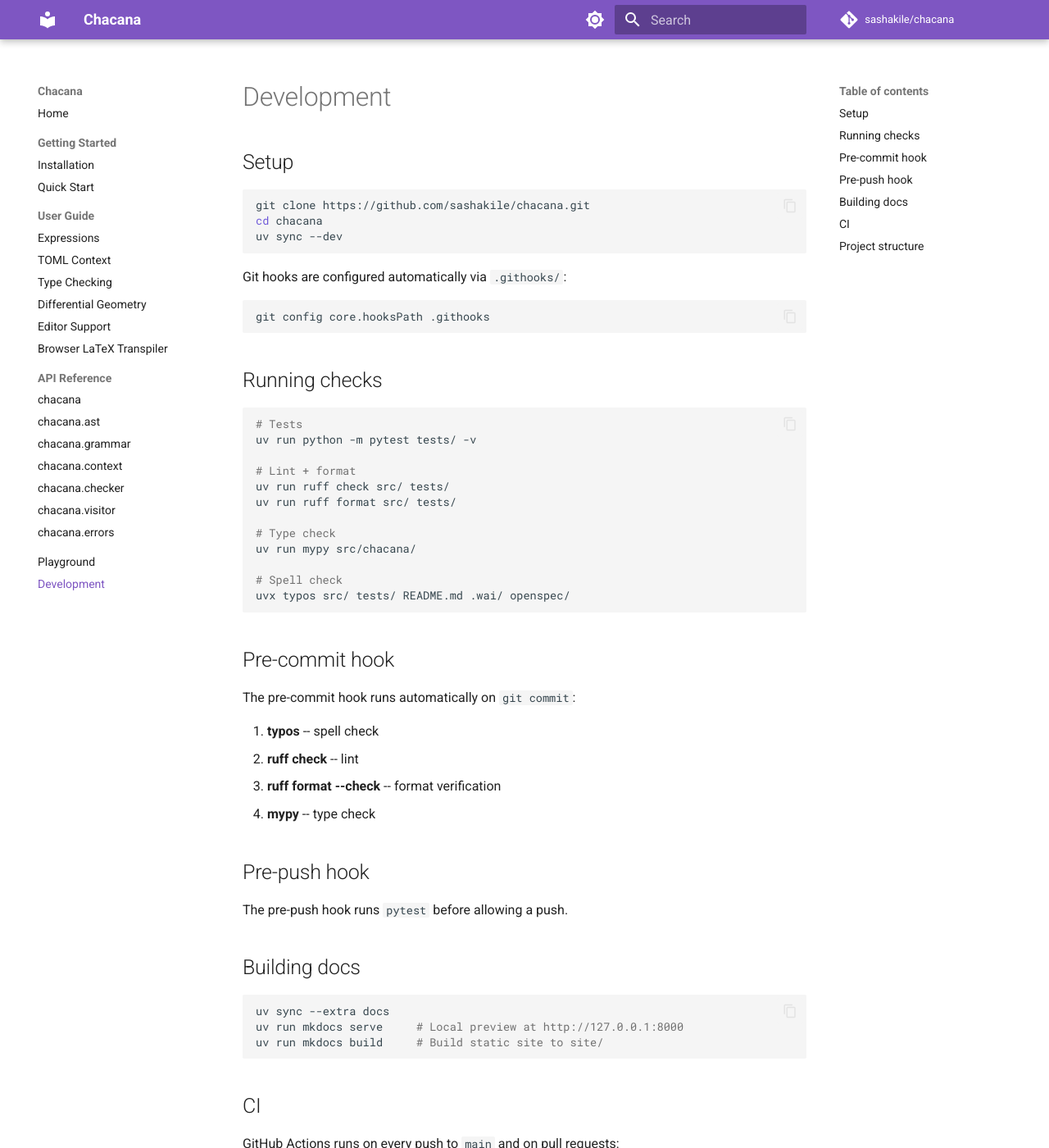
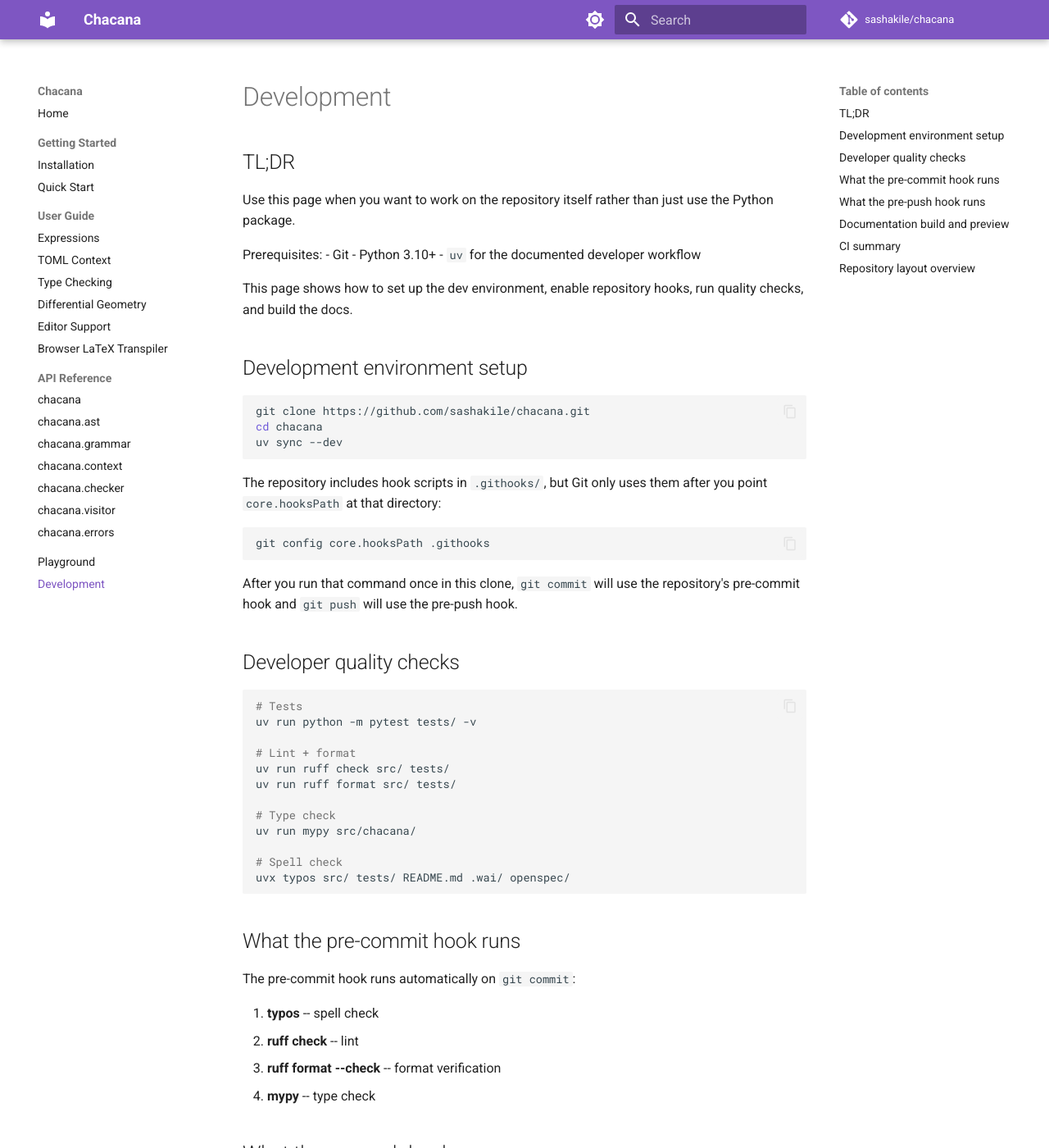
Before and after one commit to sashakile/chacana, an MkDocs documentation site: the page built from docs/development.md, in a window 1280 px wide and 1400 px high. Shown: the whole window at 82% size. Built offline with MkDocs 1.6.1 and Material for MkDocs 9.7.7, drawn with Linux system fonts in a browser that asks for light colours; comment, search, counter and statistics services are not loaded; some of the changed text lies outside the part shown.

````diff
--- a/docs/development.md
+++ b/docs/development.md
@@ -1,6 +1,17 @@
 # Development
 
-## Setup
+## TL;DR
+
+Use this page when you want to work on the repository itself rather than just use the Python package.
+
+Prerequisites:
+- Git
+- Python 3.10+
+- `uv` for the documented developer workflow
+
+This page shows how to set up the dev environment, enable repository hooks, run quality checks, and build the docs.
+
+## Development environment setup
 
 ```bash
 git clone https://github.com/sashakile/chacana.git
@@ -8,13 +19,15 @@ cd chacana
 uv sync --dev
 ```
 
-Git hooks are configured automatically via `.githooks/`:
+The repository includes hook scripts in `.githooks/`, but Git only uses them after you point `core.hooksPath` at that directory:
 
 ```bash
 git config core.hooksPath .githooks
 ```
 
-## Running checks
+After you run that command once in this clone, `git commit` will use the repository's pre-commit hook and `git push` will use the pre-push hook.
+
+## Developer quality checks
 
 ```bash
 # Tests
@@ -31,7 +44,7 @@ uv run mypy src/chacana/
 uvx typos src/ tests/ README.md .wai/ openspec/
 ```
 
-## Pre-commit hook
+## What the pre-commit hook runs
 
 The pre-commit hook runs automatically on `git commit`:
 
@@ -40,11 +53,11 @@ The pre-commit hook runs automatically on `git commit`:
 3. **ruff format --check** -- format verification
 4. **mypy** -- type check
 
-## Pre-push hook
+## What the pre-push hook runs
 
 The pre-push hook runs `pytest` before allowing a push.
 
-## Building docs
+## Documentation build and preview
 
 ```bash
 uv sync --extra docs
@@ -52,7 +65,7 @@ uv run mkdocs serve     # Local preview at http://127.0.0.1:8000
 uv run mkdocs build     # Build static site to site/
 ```
 
-## CI
+## CI summary
 
 GitHub Actions runs on every push to `main` and on pull requests:
 
@@ -61,7 +74,7 @@ GitHub Actions runs on every push to `main` and on pull requests:
 
 Docs are deployed to GitHub Pages automatically on push to `main`.
 
-## Project structure
+## Repository layout overview
 
 ```
 chacana/
````
Also changed, not shown: .wai/projects/chacana-spec-py/research/2026-04-23-rule-of-5-review-for-chacana-ymn-6-converged-on-th.md (added, +1 -0 lines), docs/guide/context.md (+17 -9 lines), docs/guide/expressions.md (+17 -9 lines), docs/playground.md (+10 -0 lines), 1 other file.
